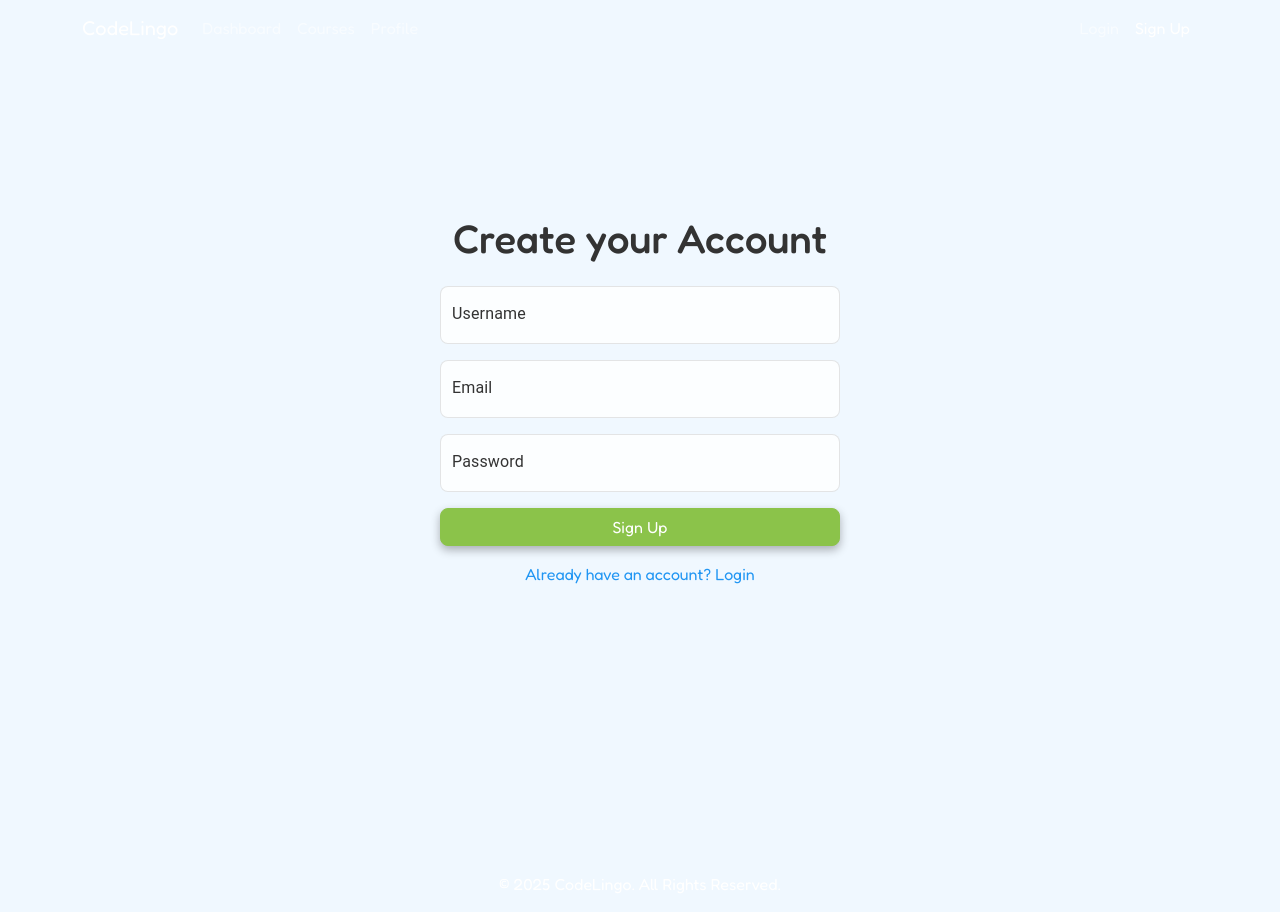
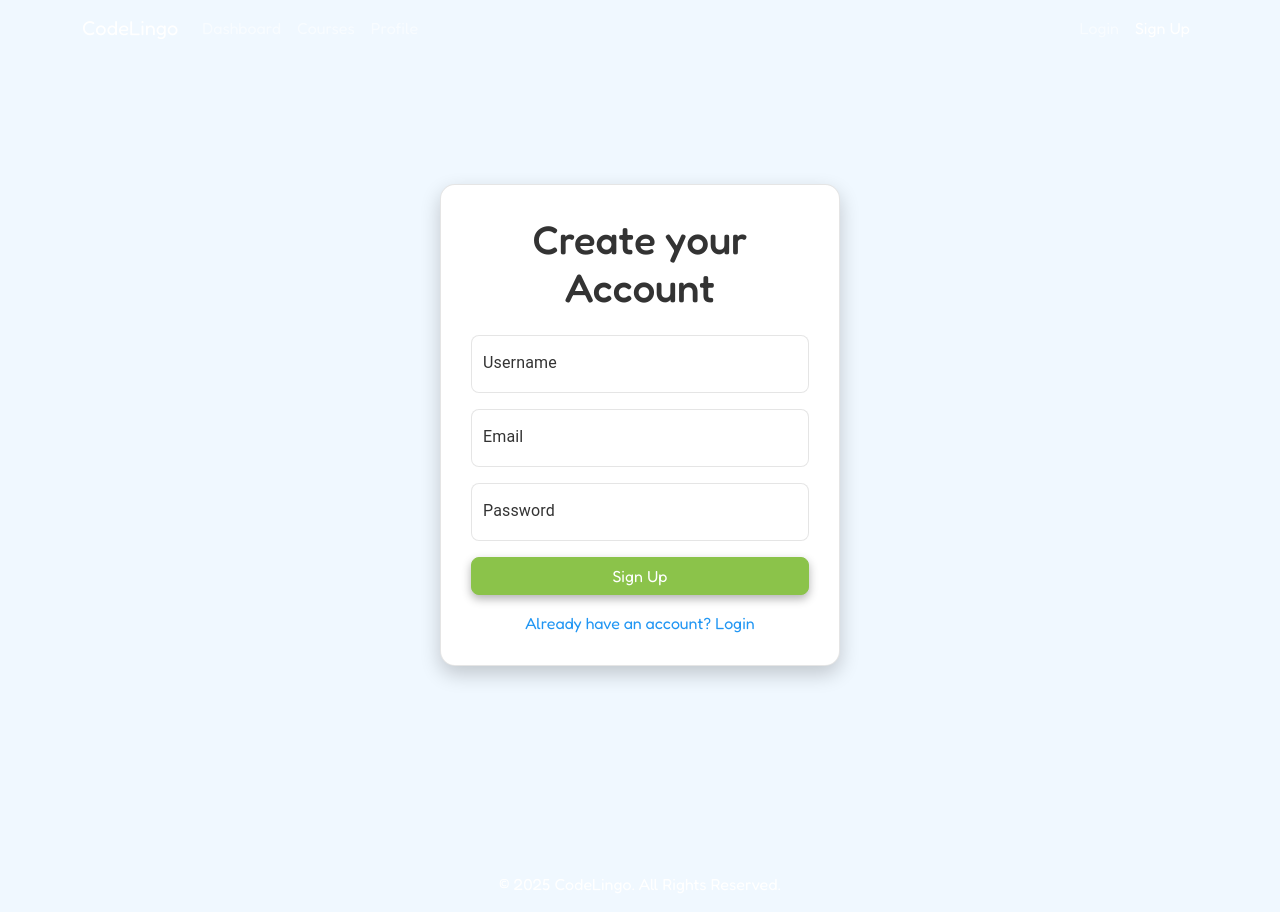
Before and after one commit to SaaiAravindhRaja/CodeLingo, a React (Create React App) app: page /signup in a window 1280 px wide. Built offline with nearby package versions, Linux system fonts and the light colour scheme.

Commit message:
Apply cartoony theme to Signup page

```diff
--- a/src/pages/SignupPage.tsx
+++ b/src/pages/SignupPage.tsx
@@ -6,7 +6,7 @@ import { Link } from 'react-router-dom';
 const SignupPage = () => {
     return (
         <Container className="d-flex align-items-center justify-content-center" style={{ minHeight: 'calc(100vh - 112px)' }}>
-            <div className="ray-card" style={{ width: '400px' }}>
+            <div className="game-card" style={{ width: '400px' }}>
                 <h1 className="text-center mb-4">Create your Account</h1>
                 <Form>
                     <Form.Group className="mb-3" controlId="formBasicUsername">
```
